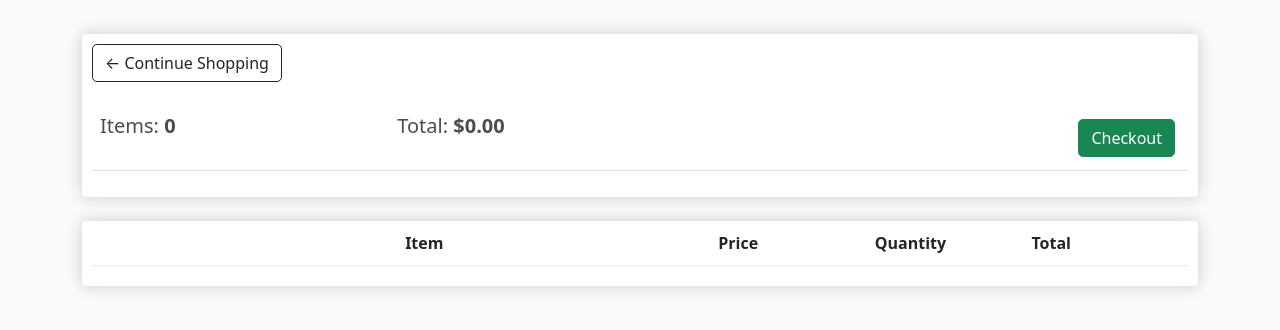
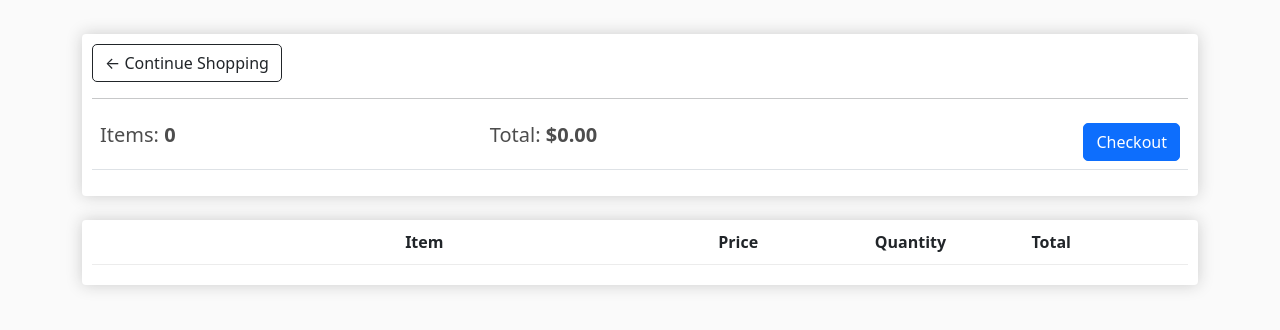
Before and after one commit to StanislavDzugov/DjangoEstore, a Django app: page /cart/ in a window 1280 px wide. Shown: the part 58-388 px from the top of the page. Run offline with Django 3.2, Linux system fonts and the light colour scheme; the visitor is signed in with stand-in values (Sample User, id 1); data comes from the database, SQL or seed files in the repository; data that the repository does not hold is empty; some libraries are stand-ins or nearby versions.

Commit message:
style changes

```diff
--- a/store/templates/store/cart.html
+++ b/store/templates/store/cart.html
@@ -6,21 +6,19 @@
 			<div class="box-element">
 
 				<a  class="btn btn-outline-dark" href="{% url 'store' %}">&#x2190; Continue Shopping</a>
-                {% if order.get_cart_items_quantity != 0 %}
-                <form action="" method="POST">
-                            {% csrf_token %}
-                            <input hidden type="text" value="{{ item.product.id }}" name="product">
-                            <input style="float:right; margin:10px;" type="submit"  class="btn btn-sm btn-danger" value="Delete Order" name="delete">
-                </form>
-                {% endif %}
-				<br>
-				<br>
+                <hr>
 				<table class="table">
 					<tr>
 						<th><h5>Items: <strong>{{ order.get_cart_items_quantity }}</strong></h5></th>
 						<th><h5>Total:<strong> ${{ order.get_cart_total|floatformat:2 }}</strong></h5></th>
-						<th>
-							<a  style="float:right; margin:5px;" class="btn btn-success" href="{% url 'checkout' %}">Checkout</a>
+                            <th>{% if order.get_cart_items_quantity != 0 %}
+                <form action="" method="POST">
+                            {% csrf_token %}
+                            <input hidden type="text" value="{{ item.product.id }}" name="product">
+                            <input style="float:right; font-size: 16px; padding: 5px" type="submit"  class="btn btn-sm btn-danger" value="Delete Order" name="delete">
+                </form>
+                {% endif %}</th>
+                        <th style="width: 50px"><a  style="float:right;" class="btn btn-primary" href="{% url 'checkout' %}">Checkout</a></th>
 						</th>
 					</tr>
 				</table>
@@ -46,8 +44,8 @@
                             {% csrf_token %}
                             <p class="quantity">{{ item.quantity }}</p>
                             <input hidden type="text" value="{{ item.product.id }}" name="product">
-                            <input type="submit"  class="btn btn-sm btn-success" value="+" name="+">
-                            <input type="submit"  class="btn btn-sm btn-danger" value="-" name="-">
+                            <input type="submit"  class="btn btn-sm btn-primary" value="+" name="+">
+                            <input style="width: 27px" type="submit"  class="btn btn-sm btn-danger" value="-" name="-">
                         </form>
 					</div>
 					<div style="flex:1"><p>${{ item.get_total|floatformat:2 }}</p></div>
```
